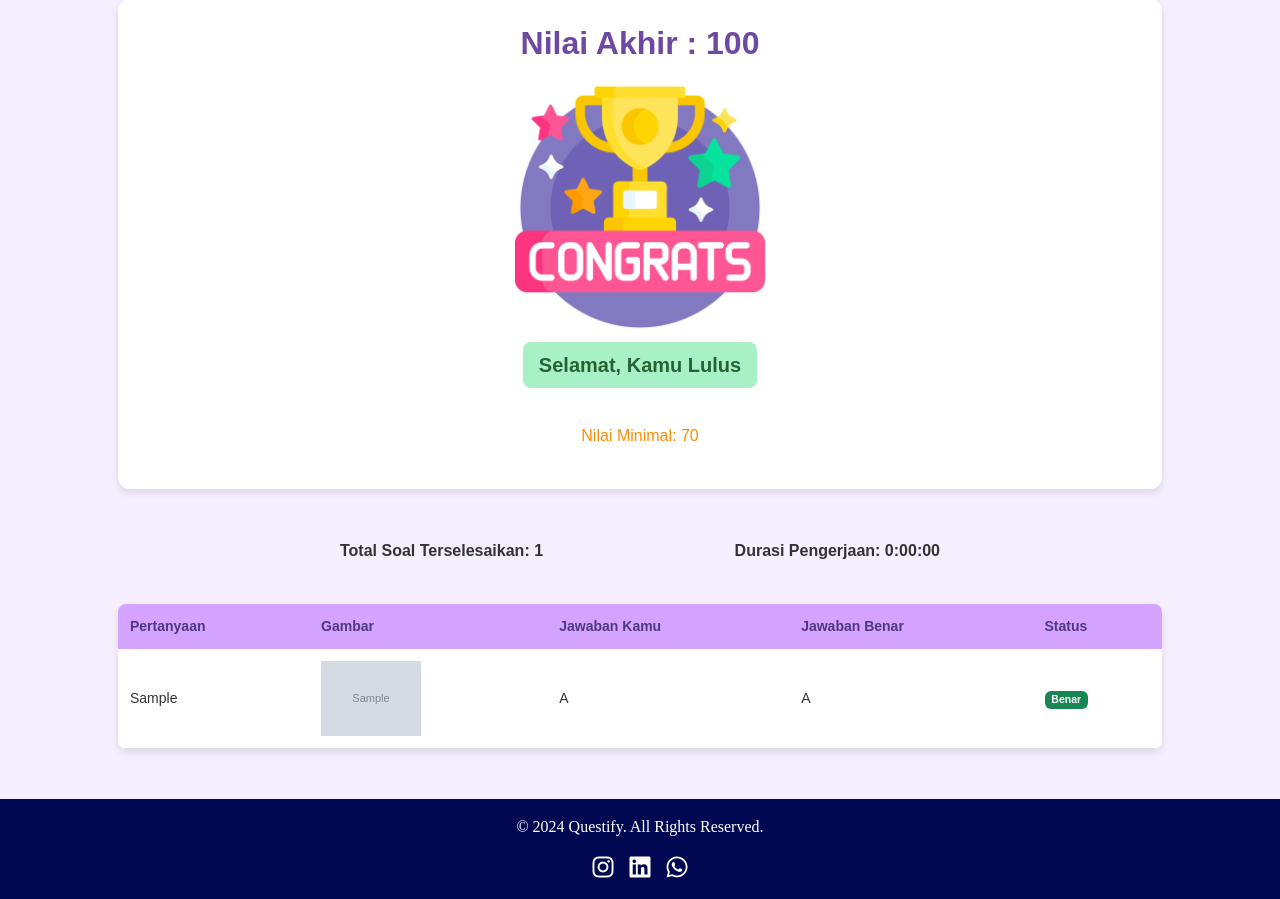
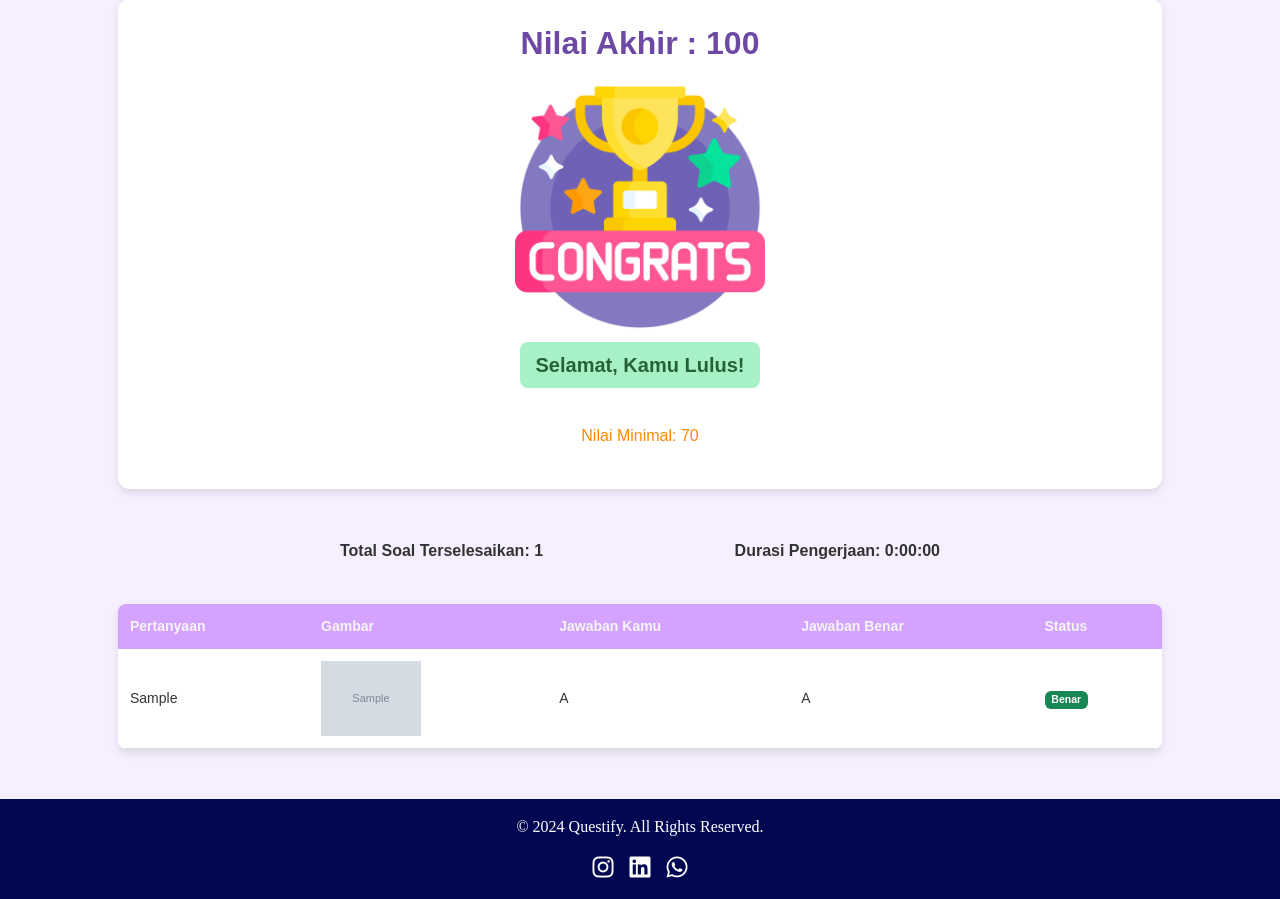
Before and after one commit to timurlauttt/Project-Akhir-Studi-Independent, a Django app: page /questify_app/review/1/1/ in a window 1280 px wide. Shown: the part 97-996 px from the top of the page. Run offline with Django 5.2, Linux system fonts and the light colour scheme; a user stored in the database is signed in; tables that the repository leaves empty hold one stand-in row (values such as "Sample post"); grey boxes marked "Sample" are stand-in pictures.

Commit message:
Update review.html

```diff
--- a/questify_project/templates/questify_app/pages/review.html
+++ b/questify_project/templates/questify_app/pages/review.html
@@ -5,6 +5,8 @@
 
 {% block page_css %}
 <link rel="stylesheet" href="{% static 'css/review.css' %}" />
+<link href="https://fonts.googleapis.com/css2?family=Poppins:wght@600&family=Roboto+Slab:wght@700&display=swap" rel="stylesheet">
+<link href="https://fonts.googleapis.com/css2?family=Raleway:wght@400;700&display=swap" rel="stylesheet">
 <style>
   .gagal-message {
     background-color: #f8b8ac;
@@ -26,12 +28,12 @@
     <div class="congrats-badge">
         {% if nilai >= 70 %}
             <!-- Tampilkan gambar jika nilai >= 70 -->
-            <img src="{% static 'images/piala.png' %}" alt="Congrats" class="congrats-icon" width="200">
-            <p class="pass-message">Selamat, Kamu Lulus</p>
+            <img src="{% static 'images/piala.png' %}" alt="Congrats" class="congrats-icon">
+            <p class="pass-message">Selamat, Kamu Lulus!</p>
         {% else %}
             <!-- Tampilkan gambar jika nilai < 70 -->
-            <img src="{% static 'images/sad.png' %}" alt="Gagal" class="congrats-icon" width="200">
-            <p class="gagal-message">Mohon Maaf, Kamu Gagal</p>
+            <img src="{% static 'images/sad.png' %}" alt="Gagal" class="gagal-icon">
+            <p class="gagal-message">Sayang sekali, kamu gagal. Coba lagi!</p>
         {% endif %}
     </div>
     <p class="minimum-score">Nilai Minimal: 70</p>
@@ -46,7 +48,7 @@
   <!-- Review Table Section -->
   <table class="review-table">
     <thead>
-      <tr style="color: #4e3980;">
+      <tr style="color: #f5f5f6;">
         <th>Pertanyaan</th>
         <th>Gambar</th>
         <th>Jawaban Kamu</th>
```
